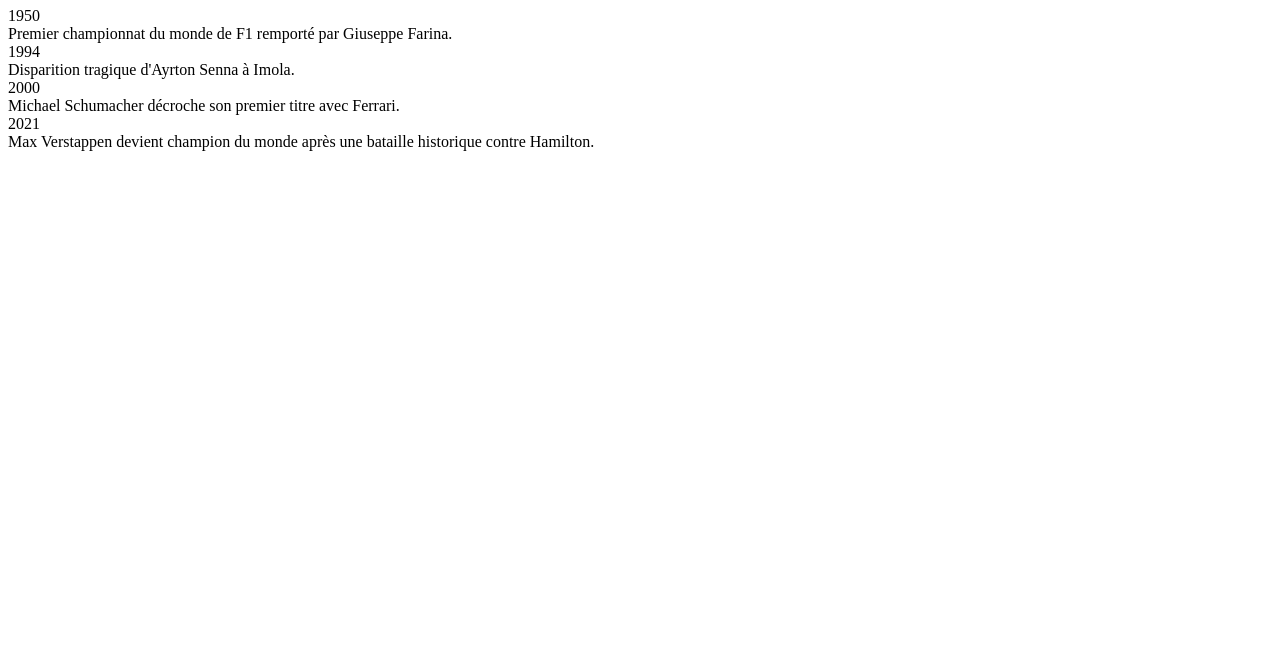
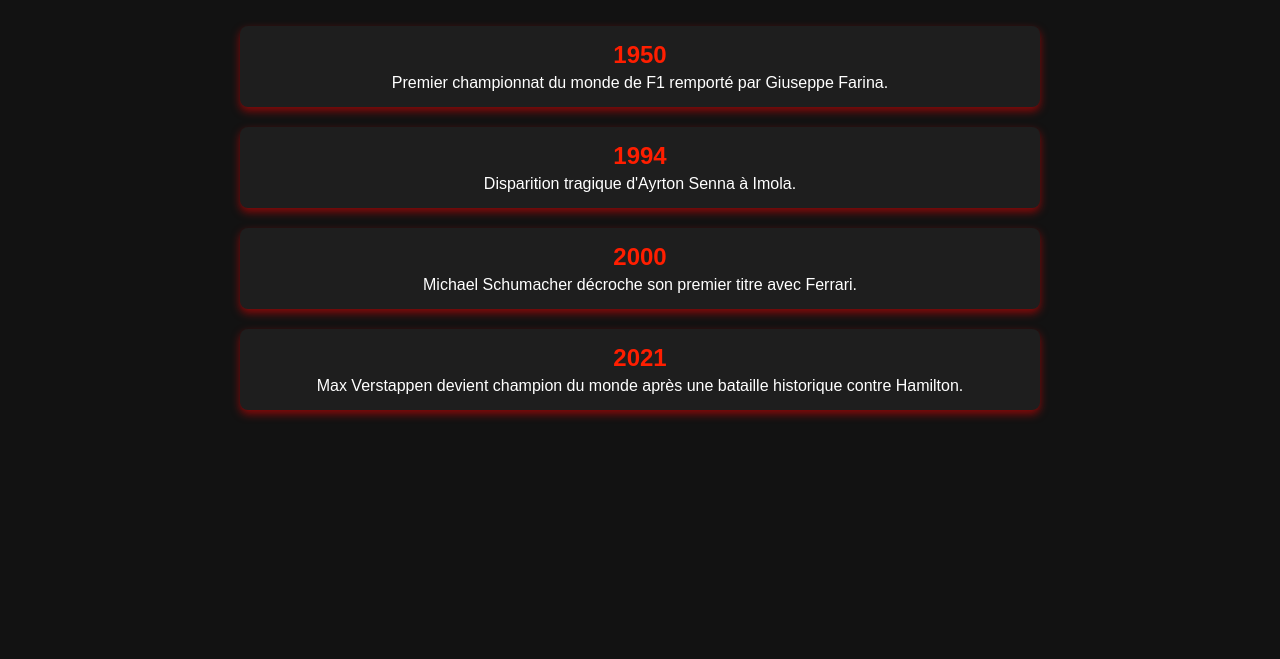
Before and after one commit to Maquaire95/Formulix, a plain HTML site: page Front/page/Timline.html in a window 1280 px wide. Shown: the part 141-800 px from the top of the page. Drawn offline with Linux system fonts and the light colour scheme; files whose address does not match are found by name.

Commit message:
Timeline

```diff
--- a/Front/css/Timeline.css
+++ b/Front/css/Timeline.css
@@ -1,3 +1,47 @@
+body {
+    font-family: Arial, sans-serif;
+    background-color: #121212;
+    color: white;
+    text-align: center;
+    margin: 0;
+    padding: 0;
+}
+
+h1 {
+    margin: 20px 0;
+}
+
+.timeline {
+    position: relative;
+    max-width: 800px;
+    margin: 50px auto;
+}
+
+.event {
+    background: #1e1e1e;
+    padding: 15px;
+    border-radius: 8px;
+    margin: 20px 0;
+    position: relative;
+    box-shadow: 0 4px 8px rgba(255, 0, 0, 0.5);
+    transition: transform 0.3s ease-in-out;
+}
+
+.event:hover {
+    transform: scale(1.05);
+}
+
+.year {
+    font-size: 24px;
+    font-weight: bold;
+    color: #ff1e00;
+}
+
+.description {
+    font-size: 16px;
+    margin-top: 5px;
+}
+
 /* Style de la navbar */
 .navbar {
     background: white;
```
